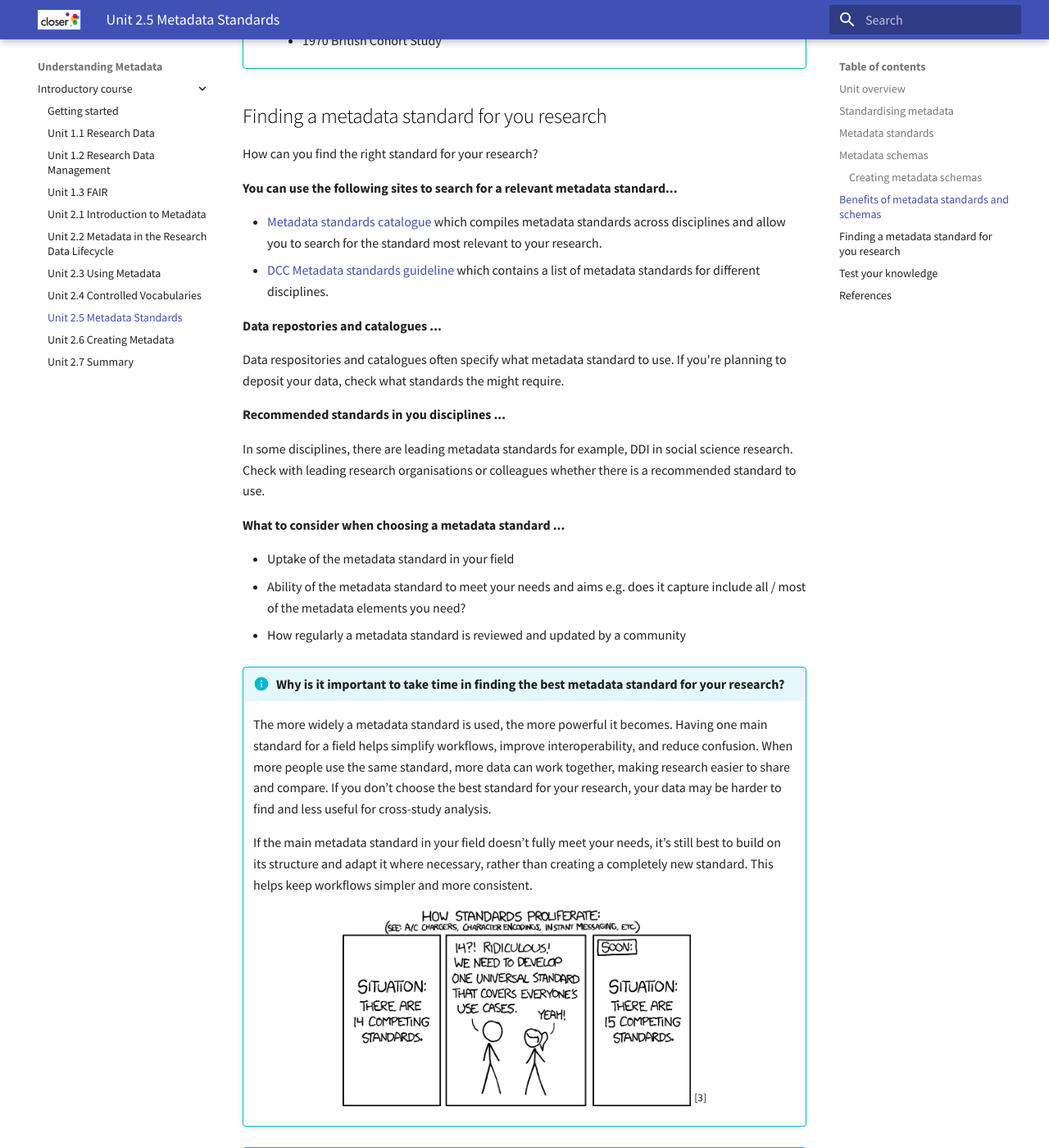
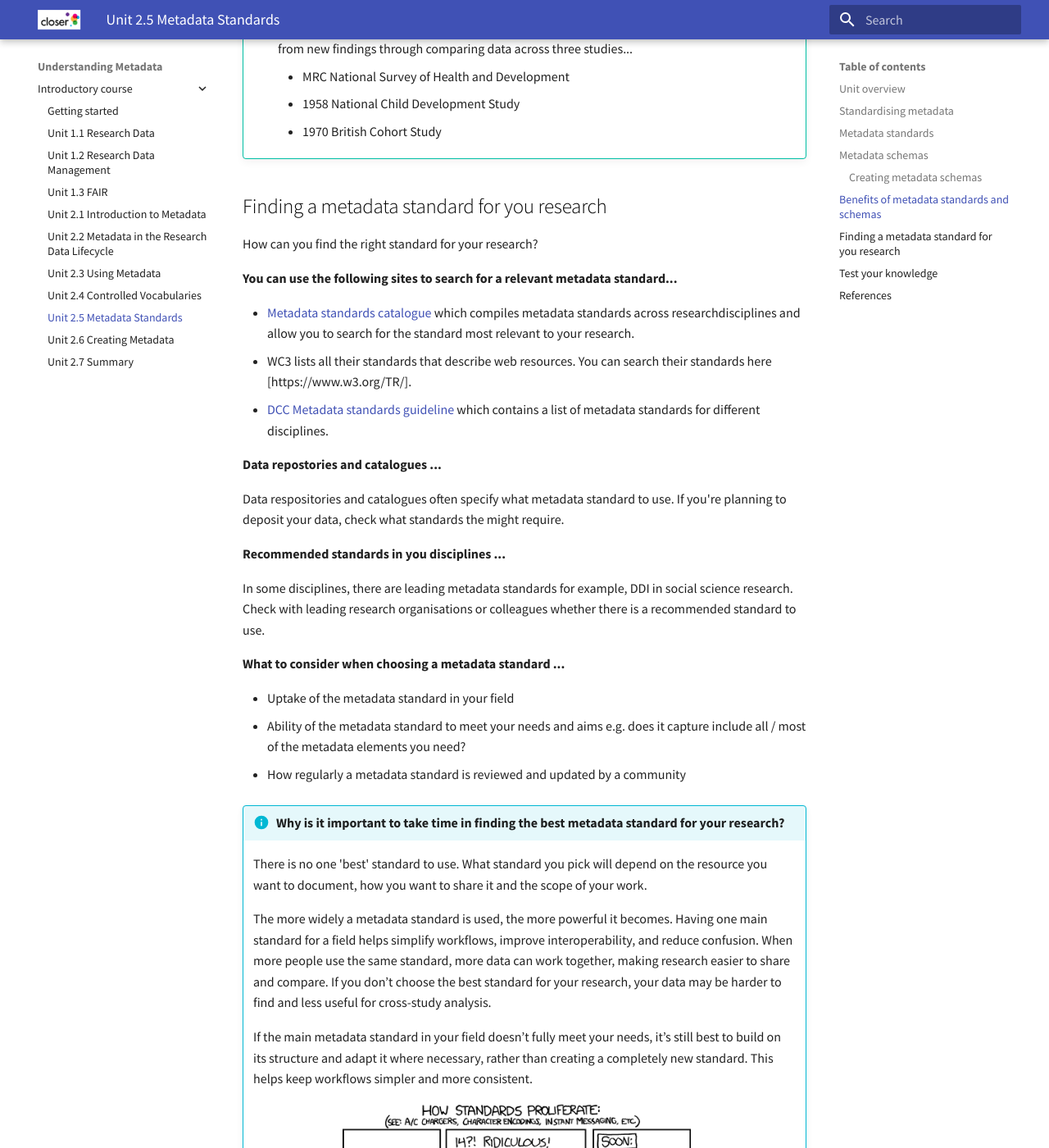
Before and after one commit to spuddybike/understanding-metadata, an MkDocs documentation site: the page built from docs/introduction/2.5 Metadata standards.md, in a window 1280 px wide and 1400 px high, scrolled down 5184 px. Shown: the whole window at 82% size. Built offline with MkDocs 1.6.1 and Material for MkDocs 9.7.7, drawn with Linux system fonts in a browser that asks for light colours; some of the changed text lies outside the part shown.

Commit message:
Update 2.5 Metadata standards.md

```diff
--- a/docs/introduction/2.5 Metadata standards.md
+++ b/docs/introduction/2.5 Metadata standards.md
@@ -58,7 +58,7 @@
 
 Metadata standards are created and maintained by a particular knowledge or data community. Within this community, there is usually some form of governance around the standard so they can be actively reviewed and updated, ensuring it is relevant to the needs of the people using it.
 
-!!! quote "CODATA defines a metadata standards as..."
+!!! quote "CODATA defines a [metadata standards](https://terms.codata.org/rdmt/metadata-standard) as..."
 
     _High level, shared representation of the metadata elements related to a dataset, collection, or other digital object. May also provide an XML schema describing the format in which the elements should be stored. Typically, a standard XML format is defined using XML Schema or document type definition (DTD)._ <sup>[2]</sup>
 
@@ -74,6 +74,7 @@
          - Schema.org shares [commonly used schemas](https://schema.org/docs/schemas.html) that are based on the metadata standard
       - [DataCite](https://datacite.org/what-we-do/) is a standard for describing research and academic outputs.
         - Like Dubline Core, DataCite is commonly expressed directly as a [schema](https://schema.datacite.org/) that is updated and based on the DataCite standard.
+        - Some countries have a national standard for publishing metadata so that it is interoperable across the country's repositories. For example, Czech Republich have the Czech Core Metadata Model for Research Data (CCMM)[https://www.ccmm.cz/en/core-model-ccmm/].
 
 === "Examples of discipline specific metadata standards..."
 
@@ -122,7 +123,7 @@
 
 !!! tip "**Facilitate integration into data catalogues and repositories**"
 
-    Data repositories and data catalogues will often specify what metadata standard and/or schema to use so they can integrate a vast range of resources coherently. These sites are dependent on standardisation to enable the search and filter functions (as we explore in [unit 2.3](<2.3 Using metadata%3A%20Discover data>). This improves the discoverability of research and encourages the reuse of data, making data FAIR.
+    Data repositories and data catalogues will often specify what metadata standard and/or schema to use so they can integrate a vast range of resources coherently. These sites are dependent on standardisation to enable the search and filter functions (as we explore in [unit 2.3](<2.3 Using metadata - discover data.md>). This improves the discoverability of research and encourages the reuse of data, making data FAIR.
 
 !!! tip "**Enable automation in data processing and analysis**"
 
@@ -150,7 +151,8 @@
 
 **You can use the following sites to search for a relevant metadata standard...**
 
-- [Metadata standards catalogue](https://rdamsc.bath.ac.uk/subject-index) which compiles metadata standards across disciplines and allow you to search for the standard most relevant to your research.
+- [Metadata standards catalogue](https://rdamsc.bath.ac.uk/subject-index) which compiles metadata standards across researchdisciplines and allow you to search for the standard most relevant to your research.
+- WC3 lists all their standards that describe web resources. You can search their standards here [https://www.w3.org/TR/].
 - [DCC Metadata standards guideline](https://www.dcc.ac.uk/guidance/standards/metadata) which contains a list of metadata standards for different disciplines.
 
 **Data repostories and catalogues ...**
@@ -169,6 +171,8 @@
 
 
 !!! info "**Why is it important to take time in finding the best metadata standard for your research?**"
+
+    There is no one 'best' standard to use. What standard you pick will depend on the resource you want to document, how you want to share it and the scope of your work.
 
     The more widely a metadata standard is used, the more powerful it becomes. Having one main standard for a field helps simplify workflows, improve interoperability, and reduce confusion. When more people use the same standard, more data can work together, making research easier to share and compare. If you don’t choose the best standard for your research, your data may be harder to find and less useful for cross-study analysis.
 
```
